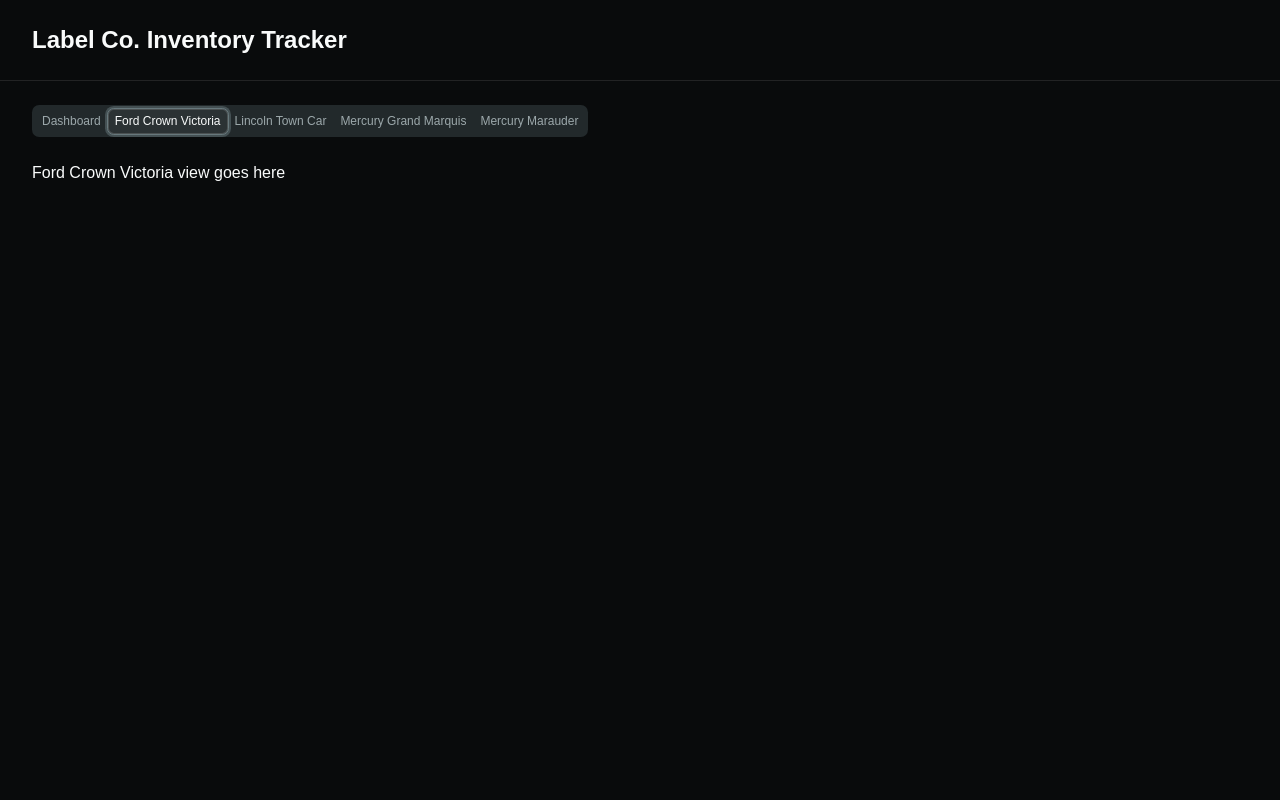
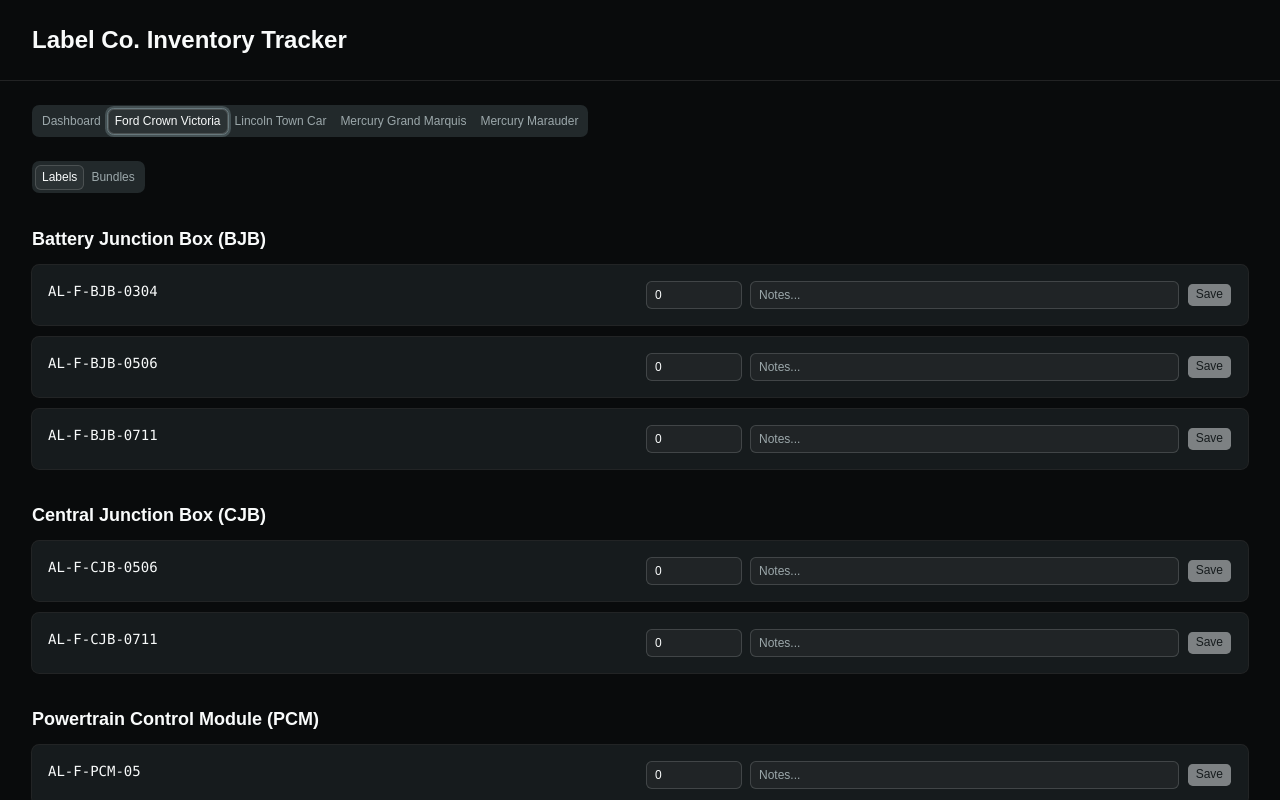
Before and after one commit to Riot-Mind-Studios-LLC/data-label-inventory-tracker, a React (Vite) app: page / in a window 1280 px wide. Both pictures are taken after a click on the tab "Ford Crown Victoria". Shown: the top 800 px of the page. Built offline with nearby package versions, Linux system fonts and the light colour scheme.

Commit message:
Build Labels tab: CardLabelVariant, ListLabelSection, ModelView components with full save/persist to localStorage confirmed working

```diff
--- a/src/App.jsx
+++ b/src/App.jsx
@@ -10,6 +10,7 @@
   saveSettings,
   mergeSavedData,
 } from "./lib/storage"
+import ModelView from "./components/ModelView"
 
 function App() {
   const [labelData, setLabelData] = useState([])
@@ -31,6 +32,31 @@
 
     setSettings(loadSettings())
   }, [])
+
+  function handleSaveLabel(sku, updates) {
+    const timestamp = new Date().toISOString()
+
+    setLabelData((prev) => {
+      const next = prev.map((entry) =>
+        entry.sku === sku
+          ? { ...entry, ...updates, lastUpdated: timestamp }
+          : entry
+      )
+
+      // Persist every SKU's current data to localStorage, keyed by SKU.
+      const toSave = {}
+      next.forEach((entry) => {
+        toSave[entry.sku] = {
+          quantity: entry.quantity,
+          notes: entry.notes,
+          lastUpdated: entry.lastUpdated,
+        }
+      })
+      saveData(toSave)
+
+      return next
+    })
+  }
 
   return (
     <div className="min-h-screen bg-background text-foreground">
@@ -55,7 +81,12 @@
           {MODELS.map(
             (model) =>
               activeView === model.code && (
-                <p key={model.code}>{model.name} view goes here</p>
+                <ModelView
+                  key={model.code}
+                  model={model}
+                  labelData={labelData}
+                  onSaveLabel={handleSaveLabel}
+                />
               )
           )}
         </div>
--- /dev/null
+++ b/src/components/CardLabelVariant.jsx
@@ -0,0 +1,54 @@
+import { useState } from "react"
+import { Card, CardContent } from "@/components/ui/card"
+import { Input } from "@/components/ui/input"
+import { Button } from "@/components/ui/button"
+
+export default function CardLabelVariant({ variant, onSave }) {
+  const [draftQuantity, setDraftQuantity] = useState(variant.quantity)
+  const [draftNotes, setDraftNotes] = useState(variant.notes)
+
+  const isDirty =
+    draftQuantity !== variant.quantity || draftNotes !== variant.notes
+
+  function handleSave() {
+    onSave(variant.sku, {
+      quantity: Number(draftQuantity),
+      notes: draftNotes,
+    })
+  }
+
+  return (
+    <Card>
+      <CardContent className="flex flex-col gap-3 sm:flex-row sm:items-start sm:justify-between">
+        <div className="flex-1">
+          <p className="font-mono text-sm">{variant.sku}</p>
+          {variant.lastUpdated && (
+            <p className="text-xs text-muted-foreground">
+              Last updated: {new Date(variant.lastUpdated).toLocaleString()}
+            </p>
+          )}
+        </div>
+
+        <div className="flex flex-1 flex-col gap-2 sm:flex-row sm:items-center">
+          <Input
+            type="number"
+            min="0"
+            value={draftQuantity}
+            onChange={(e) => setDraftQuantity(e.target.value)}
+            className="w-24"
+          />
+          <Input
+            type="text"
+            placeholder="Notes..."
+            value={draftNotes}
+            onChange={(e) => setDraftNotes(e.target.value)}
+            className="flex-1"
+          />
+          <Button onClick={handleSave} disabled={!isDirty} size="sm">
+            Save
+          </Button>
+        </div>
+      </CardContent>
+    </Card>
+  )
+}
--- /dev/null
+++ b/src/components/ListLabelSection.jsx
@@ -0,0 +1,29 @@
+import CardLabelVariant from "./CardLabelVariant"
+
+const PRODUCT_LABELS = {
+  BJB: "Battery Junction Box (BJB)",
+  CJB: "Central Junction Box (CJB)",
+  PCM: "Powertrain Control Module (PCM)",
+  DBL: "Drive Belt (DBL)",
+}
+
+export default function ListLabelSection({ product, variants, onSave }) {
+  if (variants.length === 0) return null
+
+  return (
+    <section className="mb-8">
+      <h3 className="mb-3 text-lg font-semibold">
+        {PRODUCT_LABELS[product] || product}
+      </h3>
+      <div className="flex flex-col gap-3">
+        {variants.map((variant) => (
+          <CardLabelVariant
+            key={variant.sku}
+            variant={variant}
+            onSave={onSave}
+          />
+        ))}
+      </div>
+    </section>
+  )
+}
--- /dev/null
+++ b/src/components/ModelView.jsx
@@ -0,0 +1,43 @@
+import { useMemo } from "react"
+import { Tabs, TabsList, TabsTrigger, TabsContent } from "@/components/ui/tabs"
+import ListLabelSection from "./ListLabelSection"
+
+const PRODUCT_ORDER = ["BJB", "CJB", "PCM", "DBL"]
+
+export default function ModelView({ model, labelData, onSaveLabel }) {
+  // Filter + group this model's variants by product, in a fixed display order.
+  const groupedByProduct = useMemo(() => {
+    const groups = {}
+    for (const product of PRODUCT_ORDER) {
+      groups[product] = labelData.filter((entry) => {
+        if (product === "DBL") return entry.product === "DBL"
+        return entry.model === model.code && entry.product === product
+      })
+    }
+    return groups
+  }, [labelData, model.code])
+
+  return (
+    <Tabs defaultValue="labels">
+      <TabsList>
+        <TabsTrigger value="labels">Labels</TabsTrigger>
+        <TabsTrigger value="bundles">Bundles</TabsTrigger>
+      </TabsList>
+
+      <TabsContent value="labels" className="mt-6">
+        {PRODUCT_ORDER.map((product) => (
+          <ListLabelSection
+            key={product}
+            product={product}
+            variants={groupedByProduct[product]}
+            onSave={onSaveLabel}
+          />
+        ))}
+      </TabsContent>
+
+      <TabsContent value="bundles" className="mt-6">
+        <p>Bundles view goes here</p>
+      </TabsContent>
+    </Tabs>
+  )
+}
```
